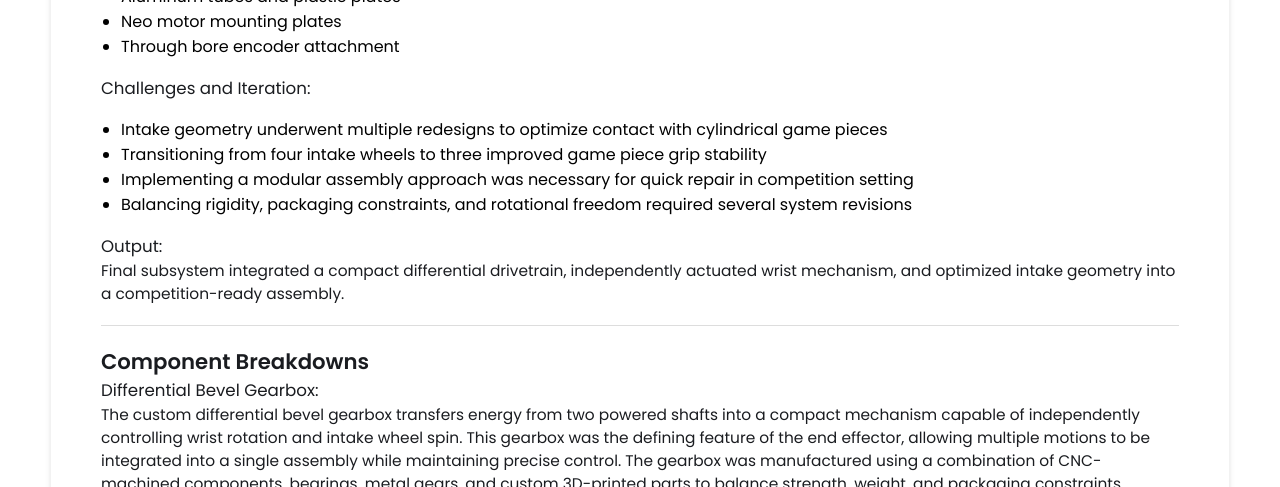
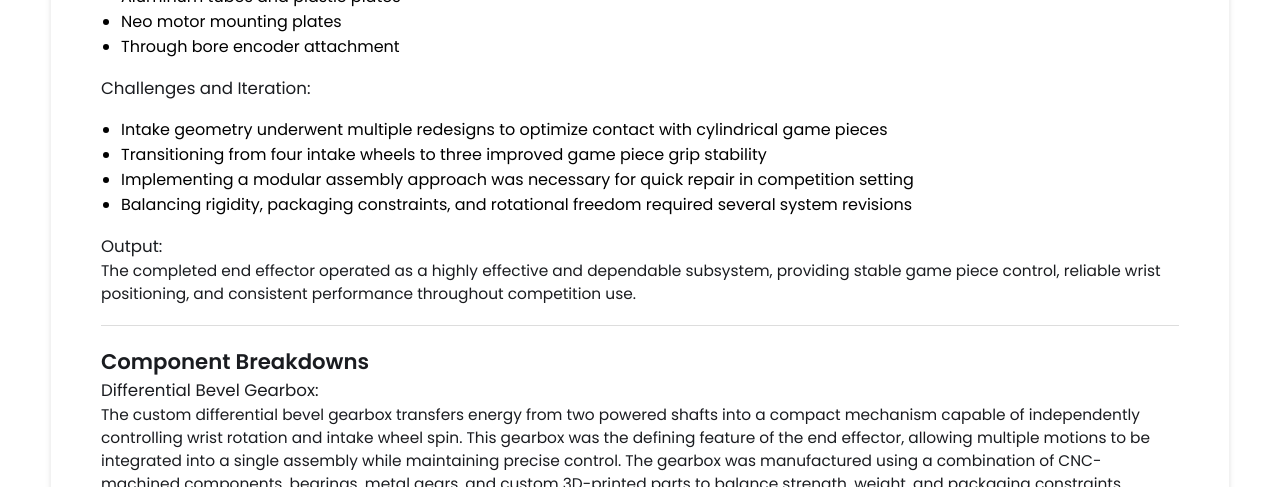
Before and after one commit to emiliohernand/emiliohernand.github.io, a Jekyll site: the page built from _projects/tempel-end-effector/index.md, in a window 1280 px wide and 900 px high, scrolled down 968 px, cut to the strip 0-487 px from the top of the window. Built offline with Jekyll 4.4.1, drawn with Linux system fonts in a browser that asks for light colours.

Commit message:
Update index.md

```diff
--- a/_projects/tempel-end-effector/index.md
+++ b/_projects/tempel-end-effector/index.md
@@ -27,7 +27,7 @@ main-image: /project.webp
 - Balancing rigidity, packaging constraints, and rotational freedom required several system revisions
 
 ### Output:
-Final subsystem integrated a compact differential drivetrain, independently actuated wrist mechanism, and optimized intake geometry into a competition-ready assembly.
+The completed end effector operated as a highly effective and dependable subsystem, providing stable game piece control, reliable wrist positioning, and consistent performance throughout competition use.
 
 ---
 ## Component Breakdowns
```
